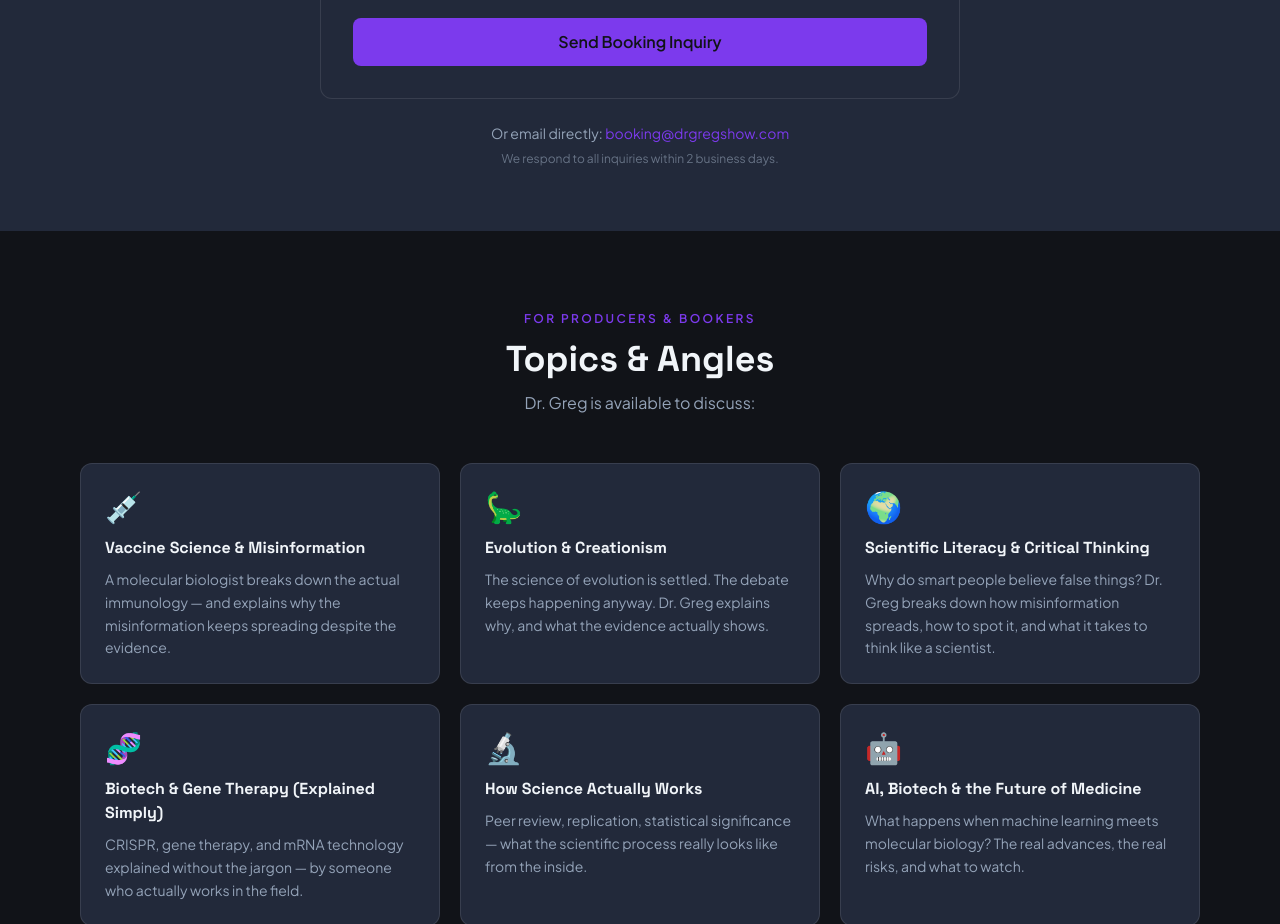
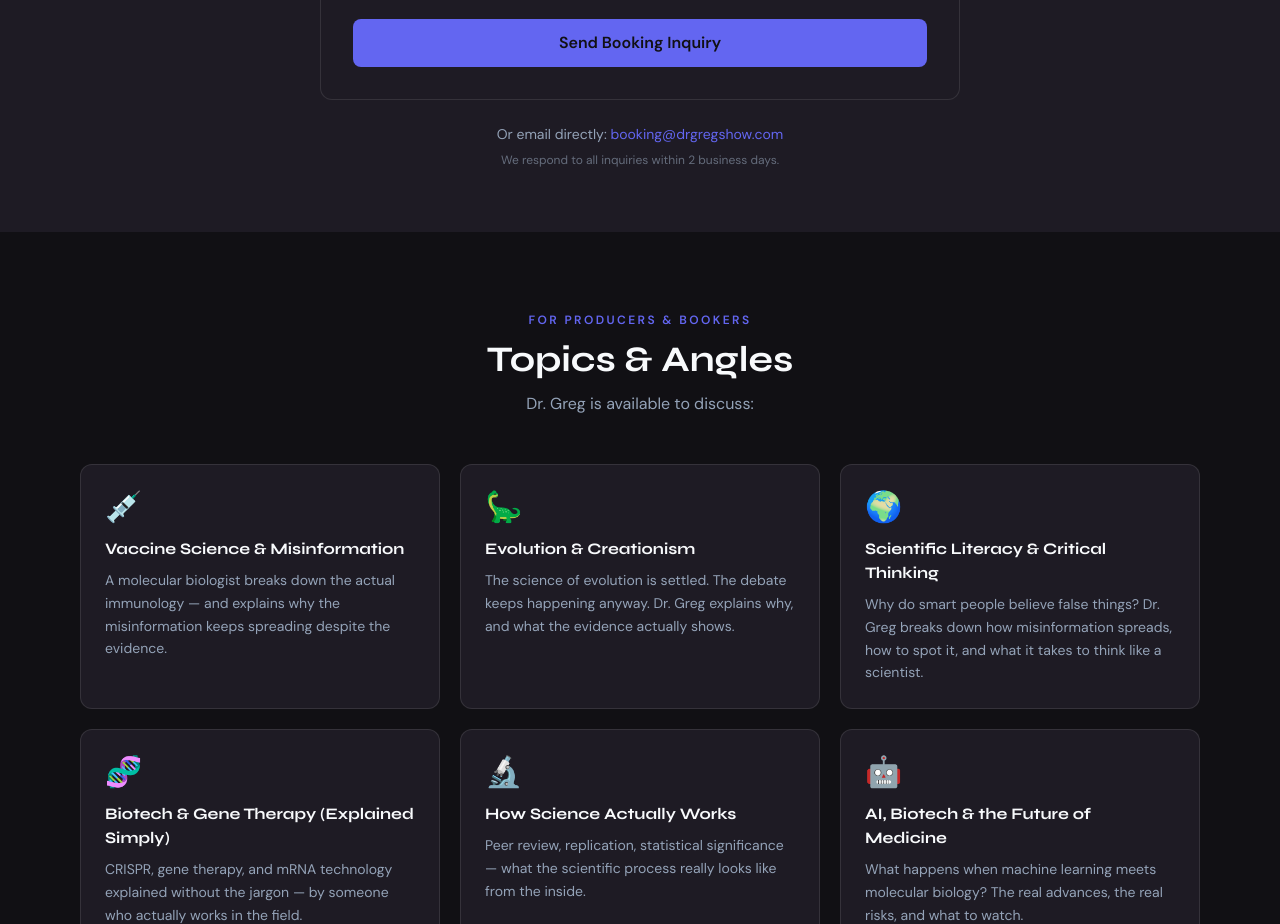
Before and after one commit to gregnewkirk/drgregshow-website, a Next.js app: page /booking in a window 1280 px wide. Shown: the part 1000-1924 px from the top of the page. Built offline with nearby package versions, Linux system fonts and the light colour scheme.

Commit message:
feat: professional palette — indigo/orange, Syne+DM Sans, remove DNA animation

```diff
--- a/src/app/layout.tsx
+++ b/src/app/layout.tsx
@@ -1,14 +1,14 @@
 import type { Metadata } from "next";
-import { Space_Grotesk, Plus_Jakarta_Sans } from "next/font/google";
+import { Syne, DM_Sans } from "next/font/google";
 import "./globals.css";
 
-const spaceGrotesk = Space_Grotesk({
+const syne = Syne({
   subsets: ["latin"],
-  weight: ["400", "500", "700"],
+  weight: ["700", "800"],
   variable: "--font-heading",
 });
 
-const plusJakartaSans = Plus_Jakarta_Sans({
+const dmSans = DM_Sans({
   subsets: ["latin"],
   weight: ["400", "500", "600"],
   variable: "--font-body",
@@ -36,7 +36,7 @@ export default function RootLayout({
   return (
     <html lang="en" className="scroll-smooth">
       <body
-        className={`${spaceGrotesk.variable} ${plusJakartaSans.variable} font-body bg-bg text-text-primary antialiased`}
+        className={`${syne.variable} ${dmSans.variable} font-body bg-bg text-text-primary antialiased`}
       >
         {children}
       </body>
--- a/src/components/Hero.tsx
+++ b/src/components/Hero.tsx
@@ -1,5 +1,4 @@
 import Image from "next/image";
-import ParticleBackground from "./ParticleBackground";
 
 const SOCIAL_PROOF = [
   { platform: "TikTok", count: "18.5K" },
@@ -16,8 +15,8 @@ export default function Hero() {
     <section
       id="hero"
       className="relative min-h-[75vh] md:min-h-[90vh] flex items-center justify-center overflow-hidden"
+      style={{ background: "radial-gradient(ellipse at 60% 50%, rgba(99, 102, 241, 0.08) 0%, transparent 70%)" }}
     >
-      <ParticleBackground />
       <div className="relative z-10 text-center px-4 max-w-3xl">
         <div className="mb-6">
           <div className="w-32 h-32 md:w-40 md:h-40 mx-auto rounded-full border-2 border-accent-cyan/30 overflow-hidden bg-bg-surface">
--- a/tailwind.config.ts
+++ b/tailwind.config.ts
@@ -10,23 +10,23 @@ const config: Config = {
     extend: {
       colors: {
         bg: {
-          DEFAULT: "#111318",
-          surface: "#22293A",
+          DEFAULT: "#111014",
+          surface: "#1E1B24",
         },
         accent: {
-          cyan: "#7C3AED",   // violet is now primary
+          cyan: "#6366F1",   // indigo — professional, distinct, not neon
           green: "#00E676",
-          amber: "#FB923C",  // warm orange is secondary
+          amber: "#F97316",  // warm orange — human and energetic
         },
         text: {
-          primary: "#F1F5F9",
+          primary: "#F8FAFC",
           secondary: "#94A3B8",
           muted: "#4B5563",
         },
       },
       fontFamily: {
-        heading: ["Space Grotesk", "sans-serif"],
-        body: ["Plus Jakarta Sans", "sans-serif"],
+        heading: ["Syne", "sans-serif"],
+        body: ["DM Sans", "sans-serif"],
       },
     },
   },
```
